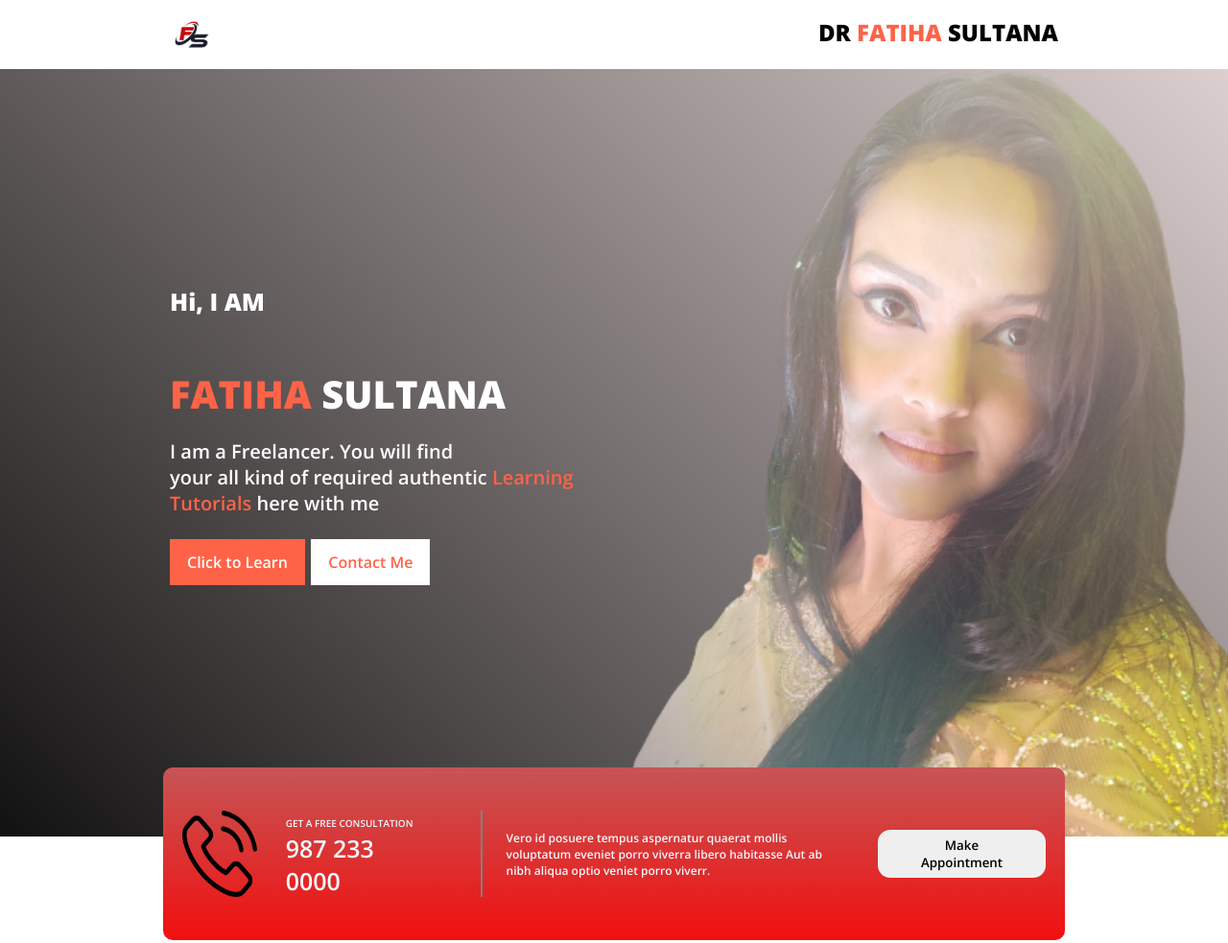
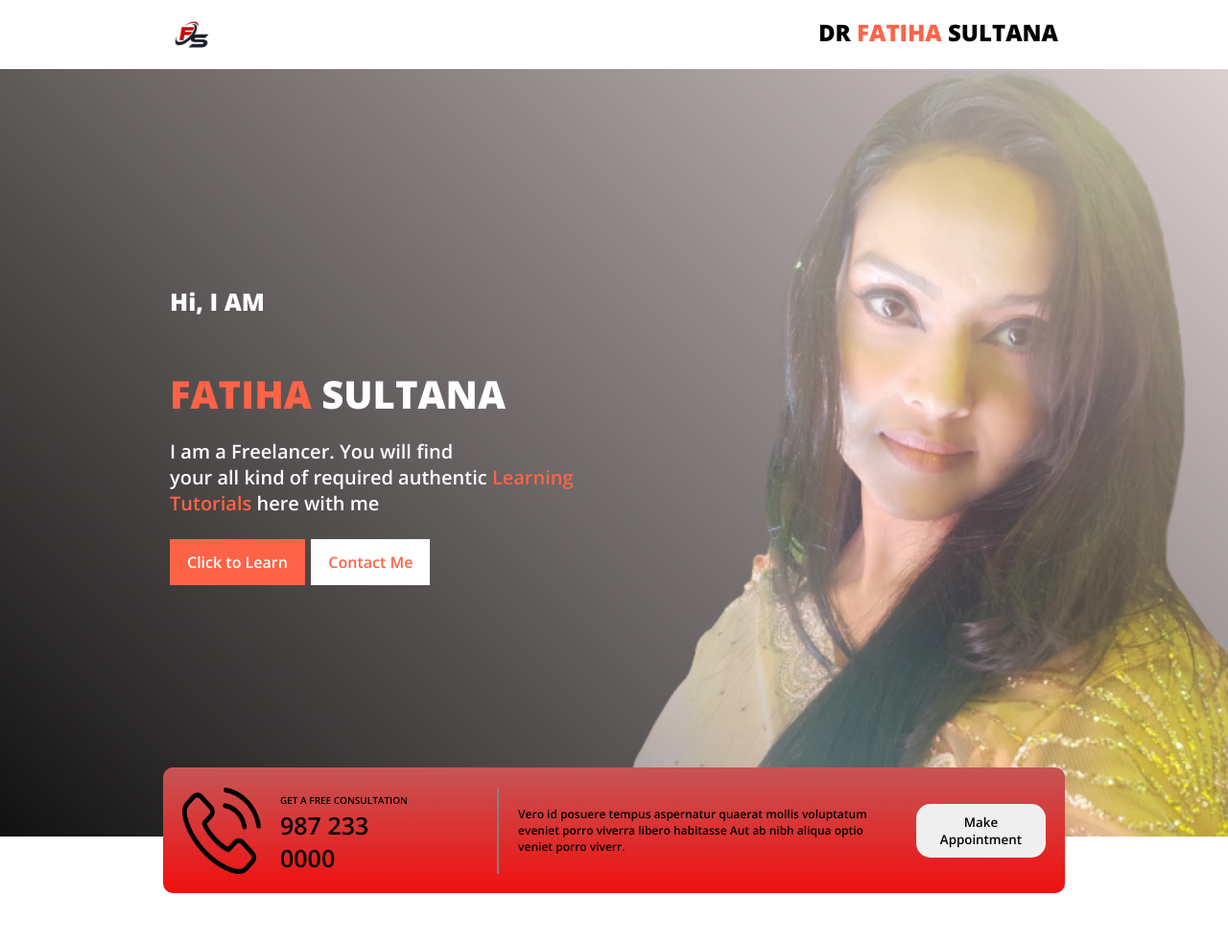
Before and after one commit to devalienbrain/dynamic-Dr-Fatiha, a plain HTML site: page index.html in a window 1280 px wide. Shown: the top 983 px of the page at 96% size. Drawn offline with nearby package versions, Linux system fonts and the light colour scheme.

Commit message:
edited some

```diff
--- a/style.css
+++ b/style.css
@@ -93,6 +93,55 @@ small {
   background-color: white;
 }
 
+/* MAKE APPOINTMENT BOX SECTION STYLE STARTS */
+.make-appointment-box {
+  display: flex;
+  justify-content: space-between;
+  background: linear-gradient(rgb(198, 85, 85), rgb(241, 15, 15));
+  border: none;
+  border-radius: 10px;
+  align-items: center;
+  position: absolute;
+  top: 100vh;
+  padding: 20px;
+}
+
+.phone-contact {
+  display: flex;
+  justify-content: space-between;
+  gap: 20px;
+}
+
+.phone-logo,
+.p-cont {
+  width: 100%;
+}
+
+.for-hr-line {
+  border-right: 2px solid gray;
+}
+
+.middle-contents {
+  font-size: 12px;
+  padding: 20px;
+}
+
+.appoint-btn {
+  padding: 10px 25px;
+  border-radius: 15px;
+  border: none;
+}
+
+.p-get-words {
+  font-size: 10px;
+}
+
+.p-numbers {
+  font-size: 25px;
+}
+
+/* MAKE APPOINTMENT BOX SECTION STYLE ENDS */
+
 .failure-section {
 
   background-image: linear-gradient(45deg, rgba(130, 130, 236, 0.692), rgba(52, 52, 238, 0.932));
@@ -131,68 +180,6 @@ small {
   padding-bottom: 10px;
 }
 
-/* MAKE APPOINTMENT BOX SECTION STYLE STARTS */
-.make-appointment-box {
-  display: flex;
-  justify-content: space-between;
-  background: linear-gradient(rgb(198, 85, 85), rgb(241, 15, 15));
-  color: aliceblue;
-  border: none;
-  border-radius: 10px;
-  height: 160px;
-  align-items: center;
-  /* using absolute position to this box to make overlap within the relative failure items */
-  top: 100vh;
-  position: absolute;
-
-  padding-left: 20px;
-  padding-right: 20px;
-  padding-top: 10px;
-  padding-bottom: 10px;
-}
-
-.phone-contact {
-  /* height: 100%;
-  width: auto; */
-  display: flex;
-  justify-content: space-around;
-  gap: 30px;
-}
-
-.phone-logo,
-.p-cont {
-  flex: 50%;
-  width: 100%;
-  height: auto;
-}
-
-.for-hr-line {
-  border-right: 2px solid gray;
-}
-
-.middle-contents {
-  font-size: 12px;
-  padding: 10px 30px;
-  padding-left: 25px;
-}
-
-.appoint-btn {
-  width: 175px;
-  height: 50px;
-  padding: 5px;
-  border-radius: 13px;
-  border: none;
-}
-
-.p-get-words {
-  font-size: 10px;
-}
-
-.p-numbers {
-  font-size: 25px;
-}
-
-/* MAKE APPOINTMENT BOX SECTION STYLE ENDS */
 
 /* BLOOG BOXES */
 .blog-all-sec {
```
